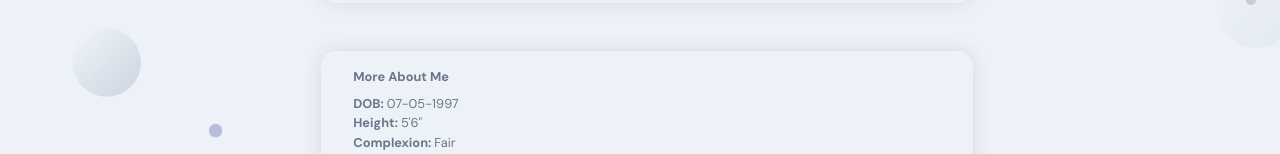
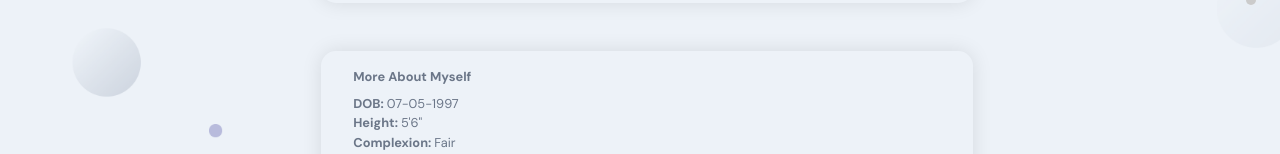
Before and after one commit to IntekhabAzam/marriage-portfolio, a React (Create React App) app: page / in a window 1280 px wide. Shown: the part 439-593 px from the top of the page. Built offline with nearby package versions, Linux system fonts and the light colour scheme; the HTML template or start-up script is replaced by a standard one.

Commit message:
first commit

```diff
--- a/src/components/Header/Header.jsx
+++ b/src/components/Header/Header.jsx
@@ -29,7 +29,7 @@ const Header = () => {
             </p>
           </div>
           <div className="tag-cmp">
-            <h3 className="p-text">More About Me</h3>
+            <h3 className="p-text">More About Myself</h3>
             <div className="physical">
               <p className="p-text">
                 <span>DOB: </span>07-05-1997
```
